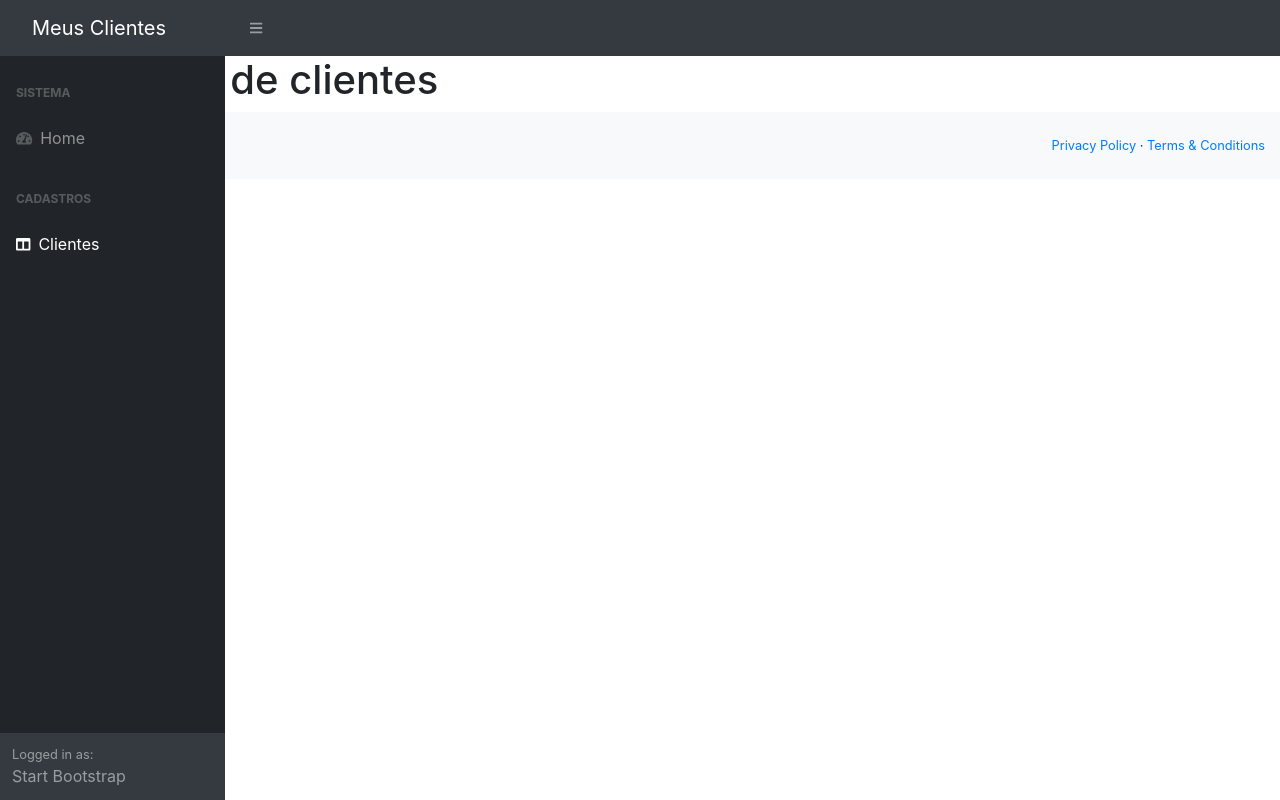
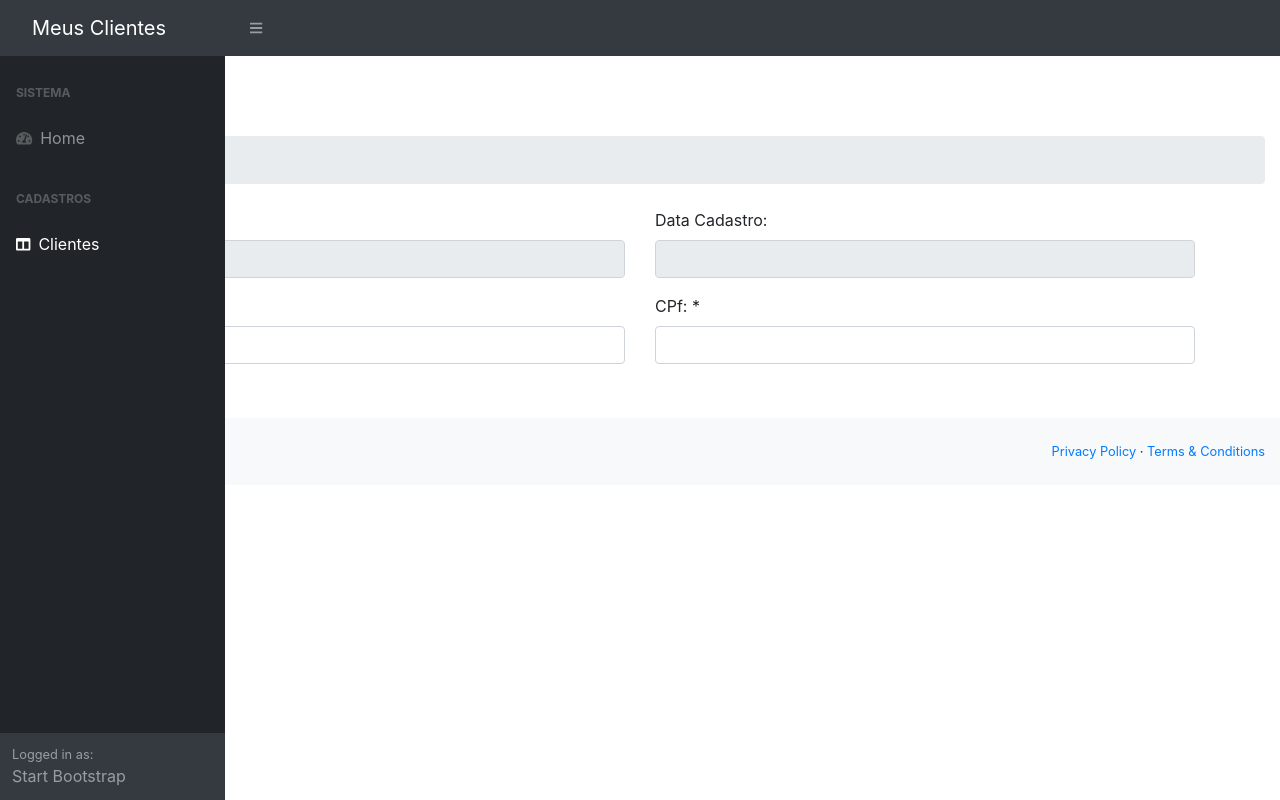
Before and after one commit to andretecnologia/client-management, an Angular app in the folder clientes-app/: page /clientes-form in a window 1280 px wide. Built offline with nearby package versions, Linux system fonts and the light colour scheme.

Commit message:
form-cliente

```diff
--- /dev/null
+++ b/clientes-app/src/app/clientes/cliente.ts
@@ -0,0 +1,6 @@
+export class Cliente {
+  id: number;
+  nome: string;
+  cpf: string;
+  dataCadastro: string;
+}
--- a/clientes-app/src/app/clientes/clientes-form/clientes-form.component.html
+++ b/clientes-app/src/app/clientes/clientes-form/clientes-form.component.html
@@ -1 +1,44 @@
-<h1>Formulário de clientes</h1>
+<h1 class="mt-4">Clientes</h1>
+<ol class="breadcrumb mb-4">
+    <li class="breadcrumb-item active">Cadastros</li>
+</ol>
+<div class="container">
+  <form>
+    <div class="row">
+      <div class="col-md-6">
+        <div class="form-group">
+          <label>ID:</label>
+          <input type="text" class="form-control" disabled="true" />
+        </div>
+      </div>
+      <div class="col-md-6">
+        <div class="form-group">
+          <label>Data Cadastro:</label>
+          <input type="text" class="form-control" disabled="true" />
+        </div>
+      </div>
+    </div>
+    <div class="row">
+      <div class="col-md-6">
+        <div class="form-group">
+          <label>Nome: *</label>
+          <input type="text" class="form-control" />
+        </div>
+      </div>
+      <div class="col-md-6">
+        <div class="form-group">
+          <label>CPf: *</label>
+          <input type="text" class="form-control" />
+        </div>
+      </div>
+    </div>
+
+    <div class="row">
+      <div class="col-md-2">
+        <button type="submit" class="btn btn-success">
+          <i class="fa fa-save"></i> Salvar
+        </button>
+      </div>
+    </div>
+  </form>
+</div>
```
